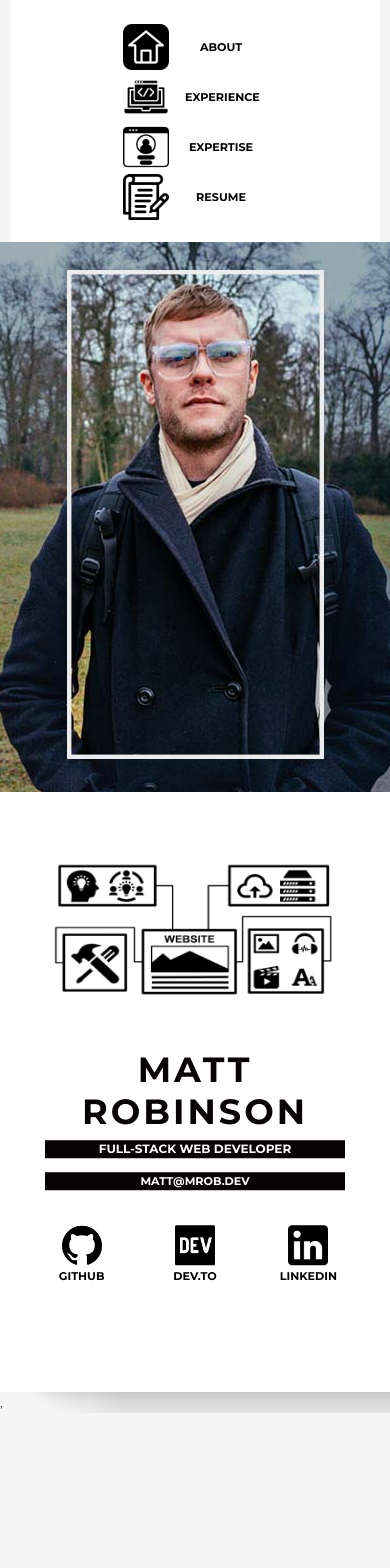
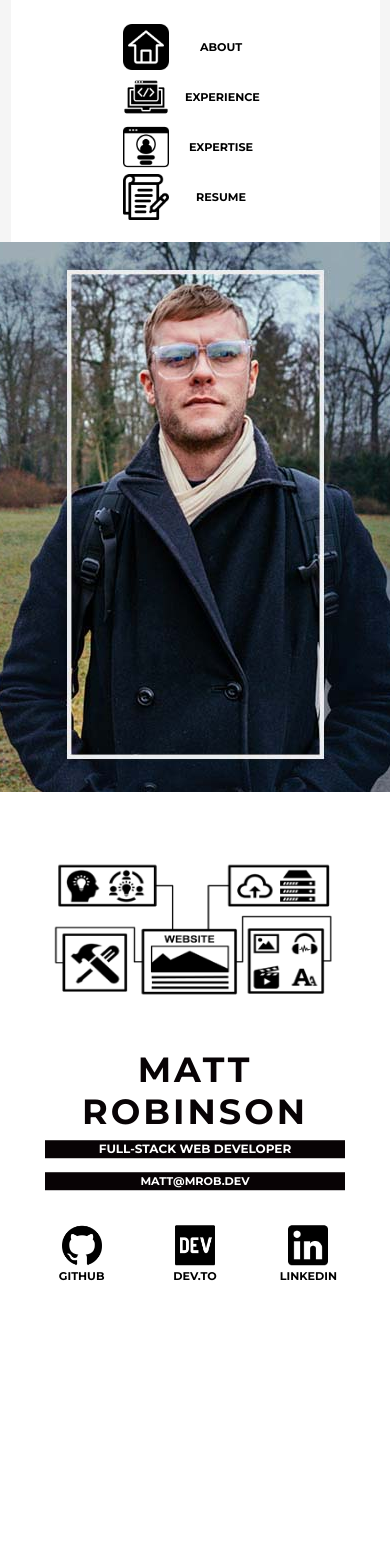
Before and after one commit to mrob-dev/mrob-dev-home, a React (Create React App) app: page / in a window 390 px wide. Shown: the top 1568 px of the page. Before the commit the page ends 1413 px from the top, so only its background shows below. Built offline with nearby package versions, Linux system fonts and the light colour scheme.

Commit message:
fix: min-height div3

```diff
--- a/src/styles.css
+++ b/src/styles.css
@@ -323,7 +323,7 @@ p {
     background-color: white;
     border-top: solid white 2px;
     padding: 25px;
-    height: 100%;
+    min-height: 825px;
     box-shadow: 0px;
     margin: 0px;
   }
```
